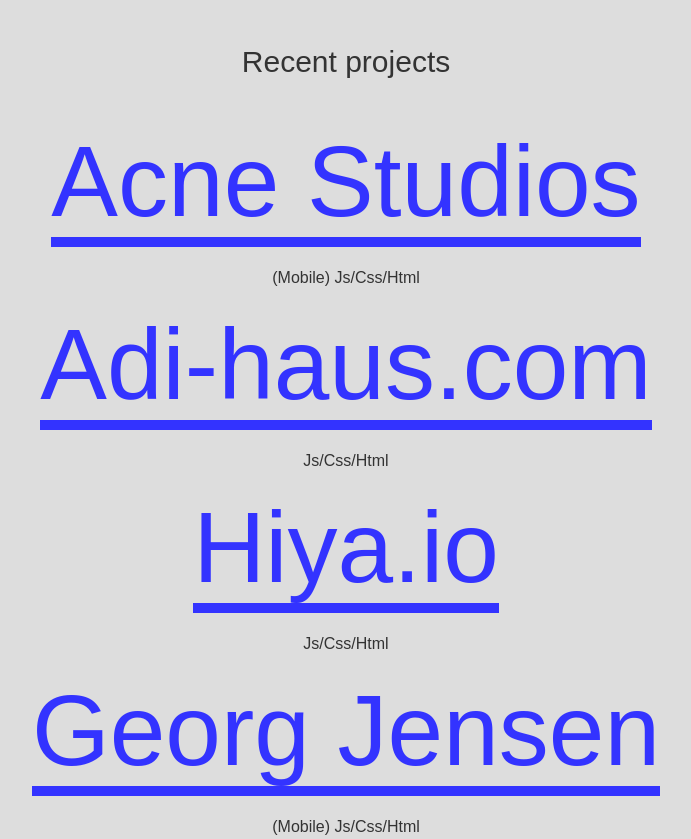
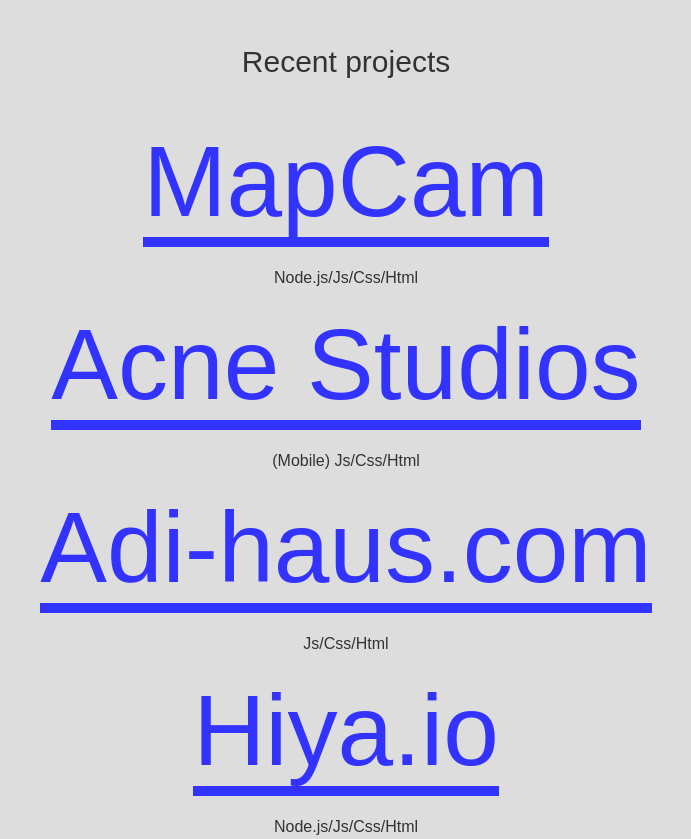
Before and after one commit to dettmar/dettmar.github.io, a website: page index.html in a window 1280 px wide. Shown: the part 1580-2419 px from the top of the page, without its empty margins (294-985 px from the left). Drawn offline with Linux system fonts and the light colour scheme; a web font is replaced by a local one.

Commit message:
New project, new tools

```diff
--- a/index.html
+++ b/index.html
@@ -43,6 +43,10 @@
 					<h2>Recent projects</h2>
 					<ul>
 						<li>
+							<a href="http://mapc.am/" target="_blank">MapCam</a><br />
+							<span class="details">Node.js/Js/Css/Html</span>
+						</li>
+						<li>
 							<a href="http://acnestudios.com/" target="_blank">Acne Studios</a><br />
 							<span class="details">(Mobile) Js/Css/Html</span>
 						</li>
@@ -56,7 +60,7 @@
 						</li-->
 						<li>
 							<a href="http://hiya.io/" target="_blank">Hiya.io</a><br />
-							<span class="details">Js/Css/Html</span>
+							<span class="details">Node.js/Js/Css/Html</span>
 						</li>
 						<li>
 							<a href="http://www.georgjensen.com/" target="_blank">Georg Jensen</a><br />
@@ -105,6 +109,11 @@
 						<a href="http://backbonejs.org/" target="_blank">Backbone.js</a> &times;
 						<a href="http://jquery.com/" target="_blank">jQuery</a> &times;
 						<a href="http://nodejs.org/" target="_blank">Node.js</a> &times;
+
+						<a href="http://expressjs.com/" target="_blank">Express.js</a> /
+						<a href="http://sailsjs.org/" target="_blank">Sails.js</a> /
+						<a href="http://socket.io/" target="_blank">Socket.io</a> &times;
+
 						<a href="http://getbootstrap.com/" target="_blank">Bootstrap</a> /
 						<a href="http://foundation.zurb.com/" target="_blank">Foundation</a> &times;
 
```
